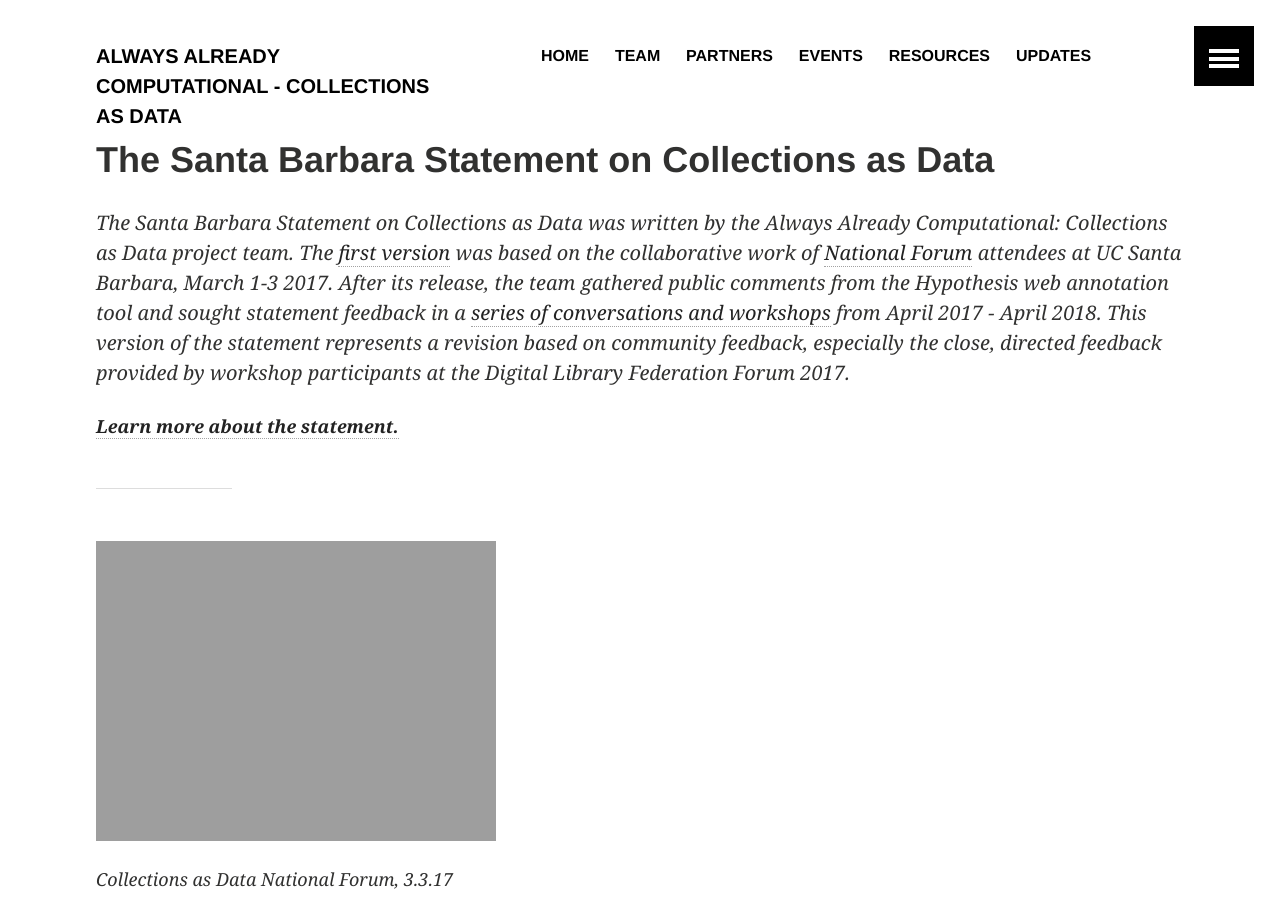
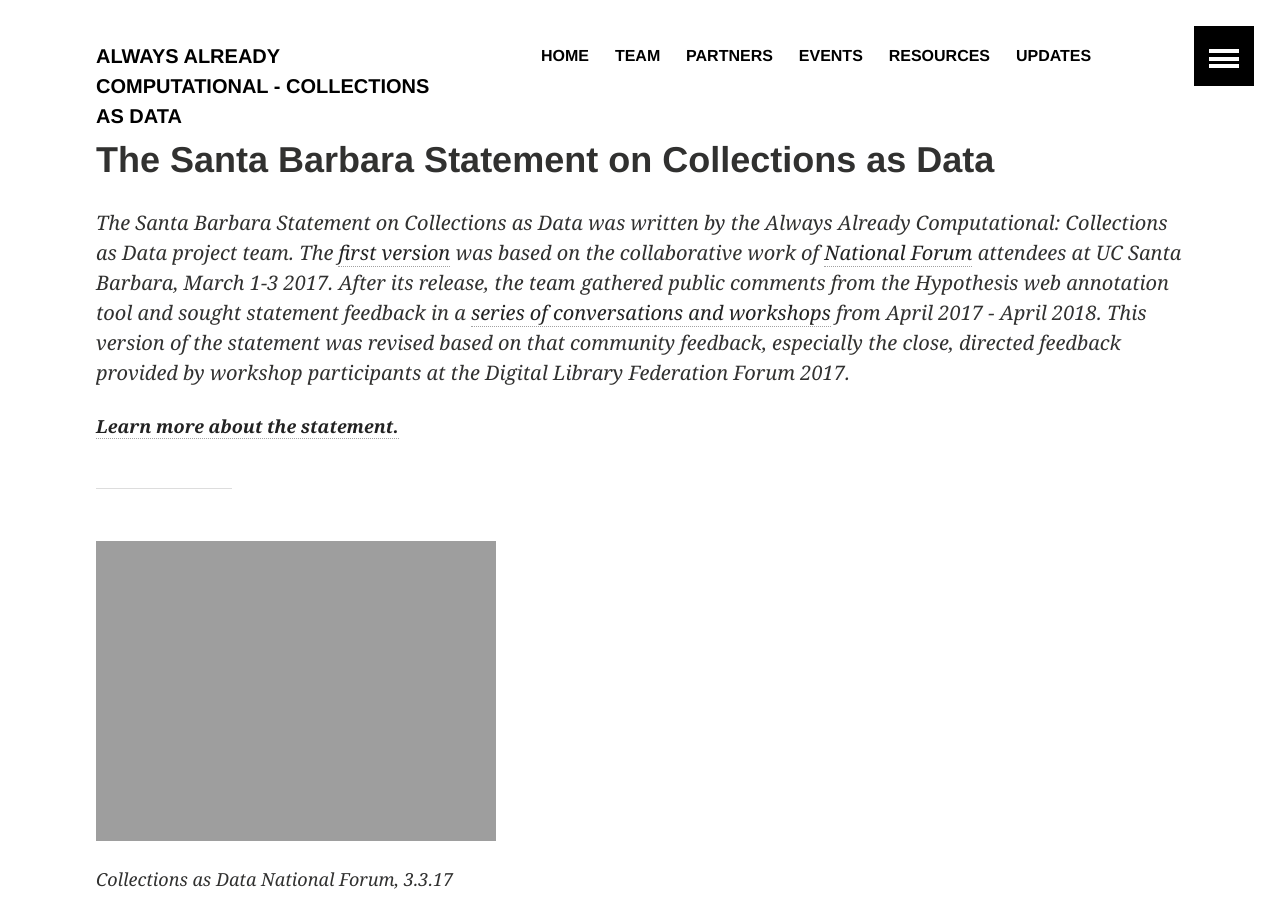
Before and after one commit to collectionsasdata/collectionsasdata.github.io, a Jekyll site: the page built from statement.markdown, in a window 1280 px wide and 900 px high. Built offline with Jekyll 4.4.1, drawn with Linux system fonts in a browser that asks for light colours; a script that is not in the unit is left out.

Commit message:
Update statement.markdown

```diff
--- a/statement.markdown
+++ b/statement.markdown
@@ -3,7 +3,7 @@
 title:  "The Santa Barbara Statement on Collections as Data"
 ---
 
-*The Santa Barbara Statement on Collections as Data was written by the Always Already Computational: Collections as Data project team. The [first version](https://collectionsasdata.github.io/statementv1/) was based on the collaborative work of [National Forum](https://collectionsasdata.github.io/nominations/) attendees at UC Santa Barbara, March 1-3 2017. After its release, the team gathered public comments from the Hypothesis web annotation tool and sought statement feedback in a [series of conversations and workshops]( https://collectionsasdata.github.io/events/) from April 2017 - April 2018. This version of the statement represents a revision based on community feedback, especially the close, directed feedback provided by workshop participants at the Digital Library Federation Forum 2017.*
+*The Santa Barbara Statement on Collections as Data was written by the Always Already Computational: Collections as Data project team. The [first version](https://collectionsasdata.github.io/statementv1/) was based on the collaborative work of [National Forum](https://collectionsasdata.github.io/nominations/) attendees at UC Santa Barbara, March 1-3 2017. After its release, the team gathered public comments from the Hypothesis web annotation tool and sought statement feedback in a [series of conversations and workshops]( https://collectionsasdata.github.io/events/) from April 2017 - April 2018. This version of the statement was revised based on that community feedback, especially the close, directed feedback provided by workshop participants at the Digital Library Federation Forum 2017.*
 
 [***Learn more about the statement.***](https://collectionsasdata.github.io/devstatement/)
 
```
